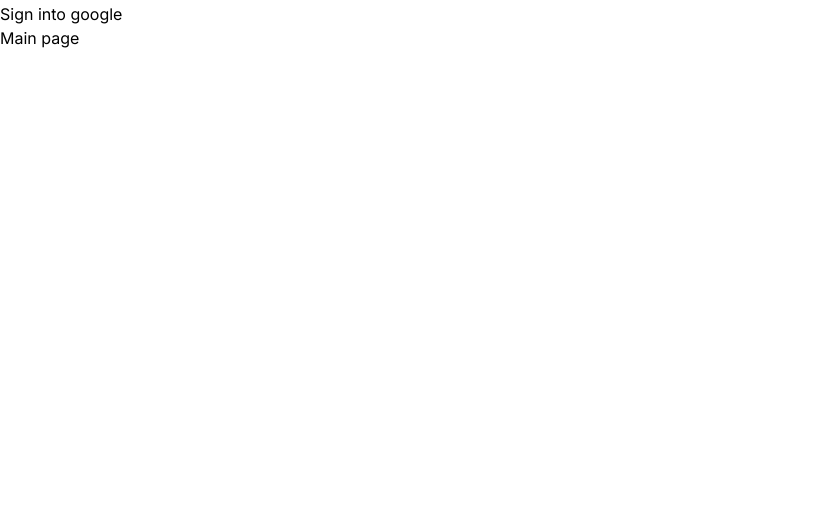
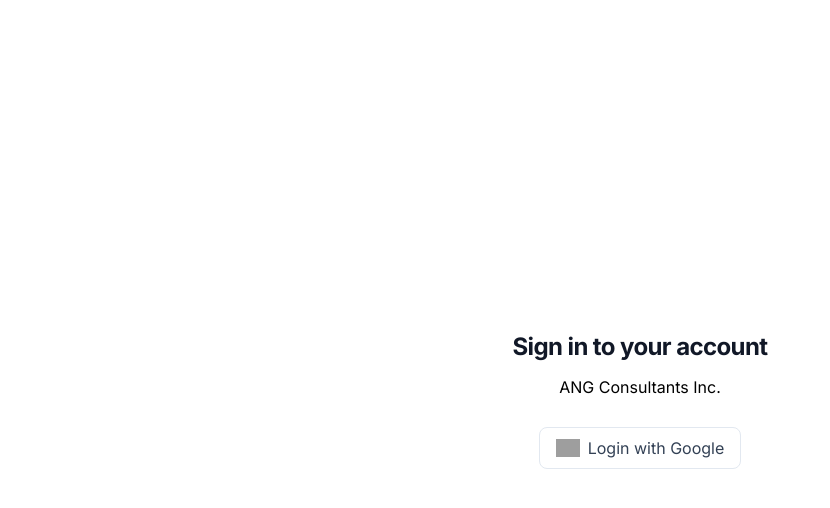
Before and after one commit to ANG-Project-Management-System/project-management-dashboard, a Next.js app in the folder client/: page / in a window 1280 px wide. Shown: the top 508 px of the page, without its empty margins (0-830 px from the left). Built offline with nearby package versions, Linux system fonts and the light colour scheme; grey boxes are pictures that could not be loaded.

Commit message:
style-login-page

```diff
--- a/client/app/components/Navbar.tsx
+++ b/client/app/components/Navbar.tsx
@@ -42,15 +42,16 @@
     }}
     href={
       children === "Dashboard"
-        ? "./"
+        ? "/admin"
         : children === "Projects"
-        ? "./projects"
-        : "./team"
+        ? "/projects"
+        : "/team"
     }
   >
     {children}
   </Link>
 );
+
 
 export default function Navbar() {
   const { isOpen, onOpen, onClose } = useDisclosure();
--- a/client/app/login/page.tsx
+++ b/client/app/login/page.tsx
@@ -1,18 +1,32 @@
-"use client";
+"use client"
 
-import { Button } from "@chakra-ui/react";
 import { signIn } from "next-auth/react";
-
+import Image from 'next/image';
 
 export default function Login() {
   return (
-    <div>
-      <Button
-        colorScheme="blue"
-        onClick={() => signIn("google", { callbackUrl: `${window.location.origin}/admin` })}
-      >
-        Sign into google
-      </Button>
+    <div className="flex flex-col justify-center items-center min-h-screen">
+      <div>
+        <h1 className="text-xl font-bold leading-tight tracking-tight text-gray-900 md:text-2xl dark:text-white">
+                  Sign in to your account
+        </h1>
+      </div>
+      <div className="py-3">
+        <span>
+          ANG Consultants Inc.
+        </span>
+      </div>
+      <button
+        onClick={() => signIn('google', { callbackUrl: `${window.location.origin}/admin` })}
+        className="px-4 py-2 border flex items-center gap-2 border-slate-200 rounded-lg text-slate-700 hover:border-slate-400 hover:text-slate-900 hover:shadow transition duration-150 mt-4">
+        <Image
+          src="https://www.svgrepo.com/show/475656/google-color.svg"
+          alt="google logo"
+          width={24}
+          height={24}
+        />
+        <span>Login with Google</span>
+      </button>
     </div>
   );
 };
--- a/client/app/page.tsx
+++ b/client/app/page.tsx
@@ -11,8 +11,9 @@
 
   return (
     <main>
-      <Login />
-      <p>Main page</p>
+      <div>
+        <Login />
+      </div>
     </main>
   )
 }
```
